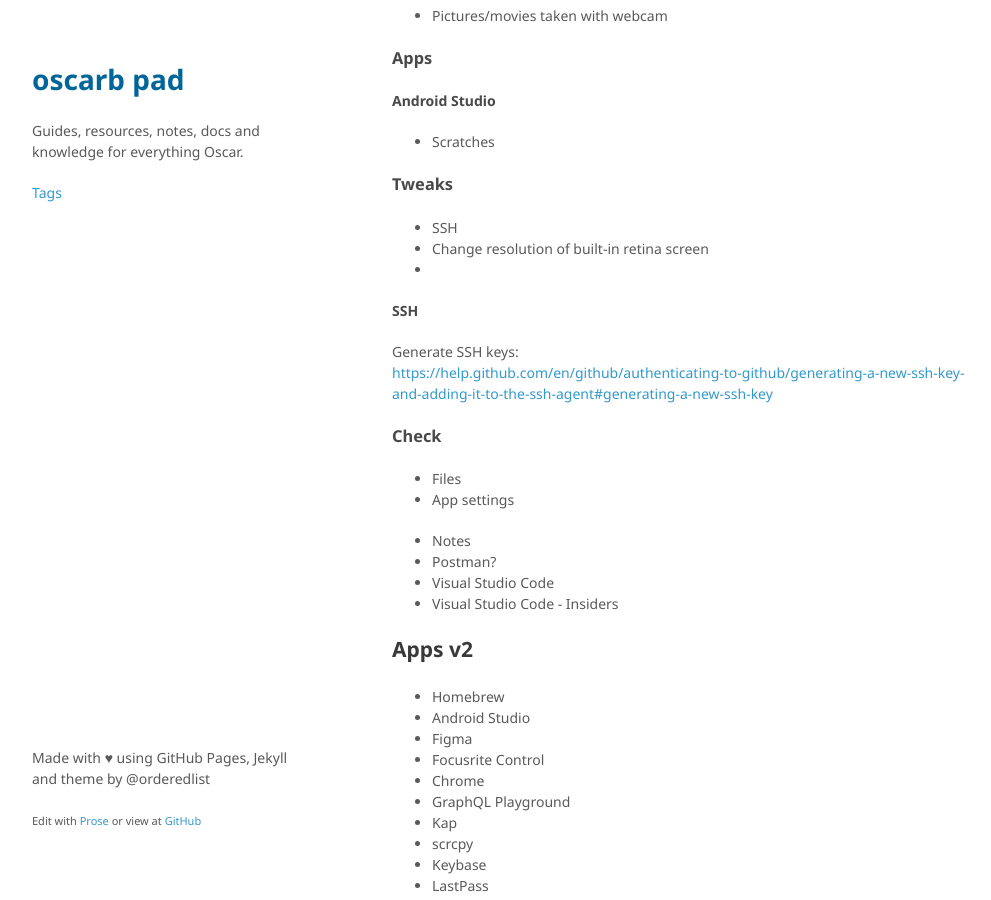
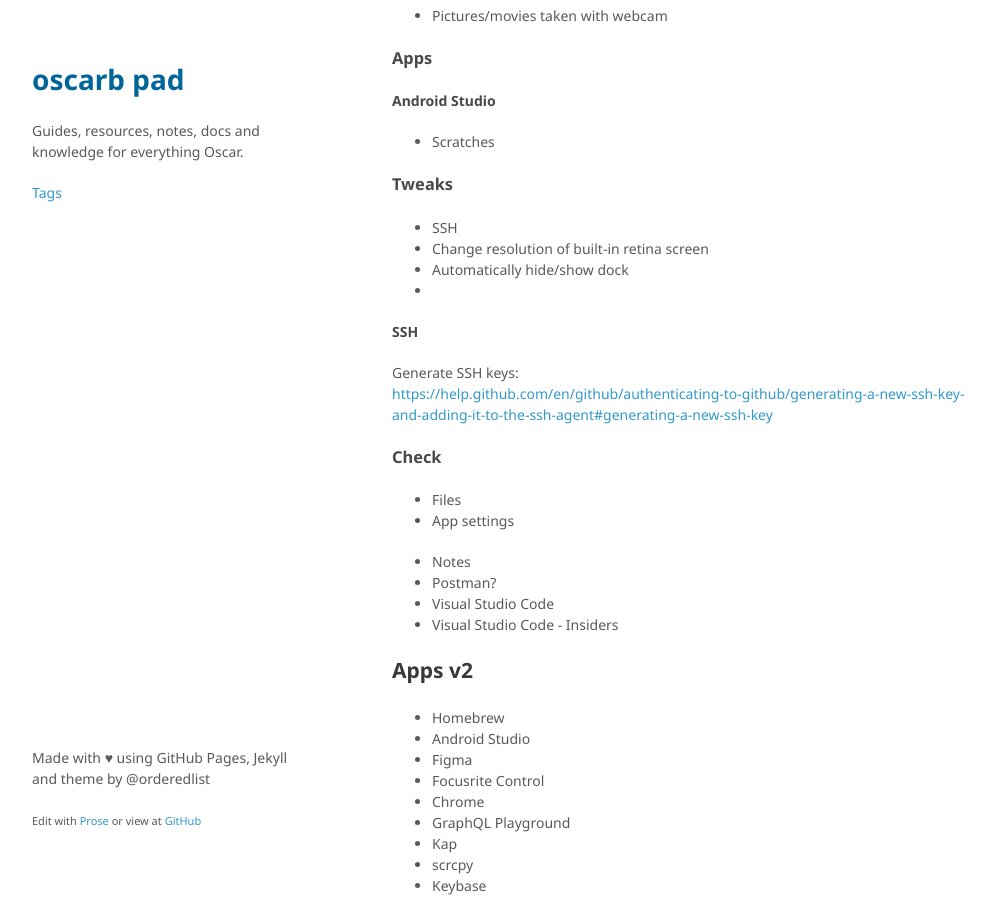
Before and after one commit to oscarb/pad, a Jekyll site: the page built from _docs/macos-essentials.md, in a window 1280 px wide and 900 px high, scrolled down 491 px. Shown: the whole window, without its empty margins (128-1119 px from the left). Built offline with Jekyll 4.4.1, drawn with Linux system fonts in a browser that asks for light colours; some web fonts are replaced.

Commit message:
Update macos-essentials.md

```diff
--- a/_docs/macos-essentials.md
+++ b/_docs/macos-essentials.md
@@ -42,6 +42,7 @@ Bookmarks?
 
 - SSH
 - Change resolution of built-in retina screen
+- Automatically hide/show dock
 -
 
 #### SSH
```
